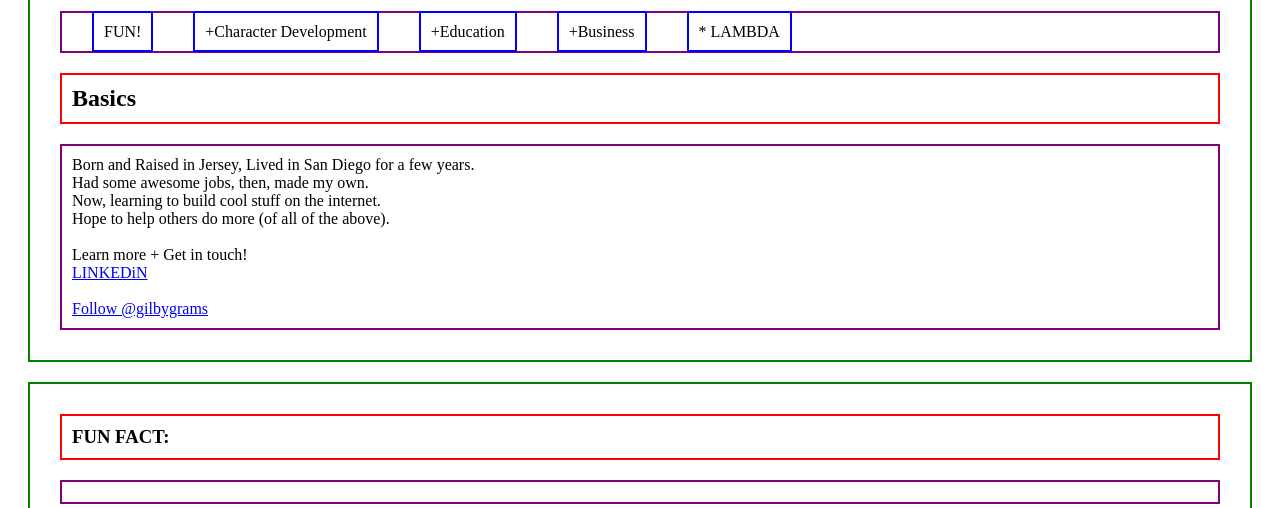
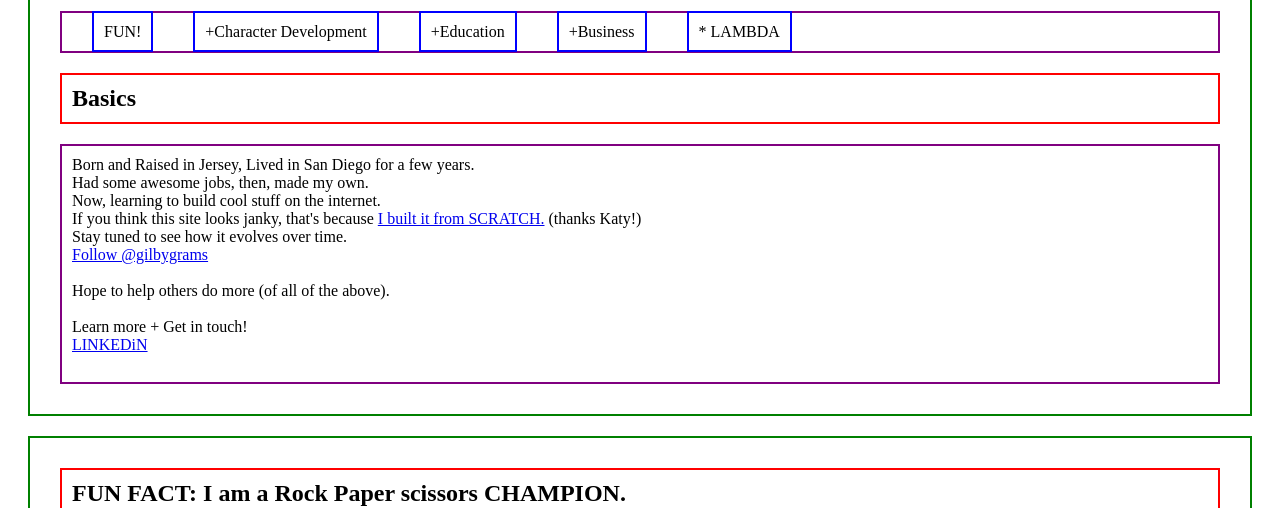
Before and after one commit to gilolsen1/pajina-de-inicio, a plain HTML site: page index.html in a window 1280 px wide. Shown: the part 296-804 px from the top of the page. Drawn offline with Linux system fonts and the light colour scheme.

Commit message:
simplification

```diff
--- a/index.html
+++ b/index.html
@@ -21,18 +21,21 @@
                 <p>Born and Raised in Jersey, Lived in San Diego for a few years. <br>
                     Had some awesome jobs, then, made my own. <br>
                     Now, learning to build cool stuff on the internet.<br>
+                    If you think this site looks janky, that's because <a href="https://bit.ly/2S2GXIn">I built it from SCRATCH.</a> (thanks Katy!)<br>
+                    Stay tuned to see how it evolves over time. <br>
+                    <a href="https://twitter.com/gilbygrams?ref_src=twsrc%5Etfw" class="twitter-follow-button" data-show-count="false">Follow @gilbygrams</a><script async src="https://platform.twitter.com/widgets.js" charset="utf-8"></script><br>
+                    <br>
                     Hope to help others do more (of all of the above).<br>
                     <br>
                     Learn more + Get in touch! <br>
                     <a href="https://www.linkedin.com/in/gil-olsen-02269a4" class="button">LINKEDiN</a> <br>
                     <br>
-                    <a href="https://twitter.com/gilbygrams?ref_src=twsrc%5Etfw" class="twitter-follow-button" data-show-count="false">Follow @gilbygrams</a><script async src="https://platform.twitter.com/widgets.js" charset="utf-8"></script>
+
                 </p>
         </div>
 
         <div>
-            <h3>FUN FACT:</h3>
-                <p><h2>I am a Rock Paper scissors CHAMPION.</h2></p> <br>
+            <h2>FUN FACT: I am a Rock Paper scissors CHAMPION.</h2>
                 <a class="twitter-timeline" href="https://twitter.com/gilbygrams?ref_src=twsrc%5Etfw">Tweets by gilbygrams</a> <script async src="https://platform.twitter.com/widgets.js" charset="utf-8"></script>
         </div>
 
```
